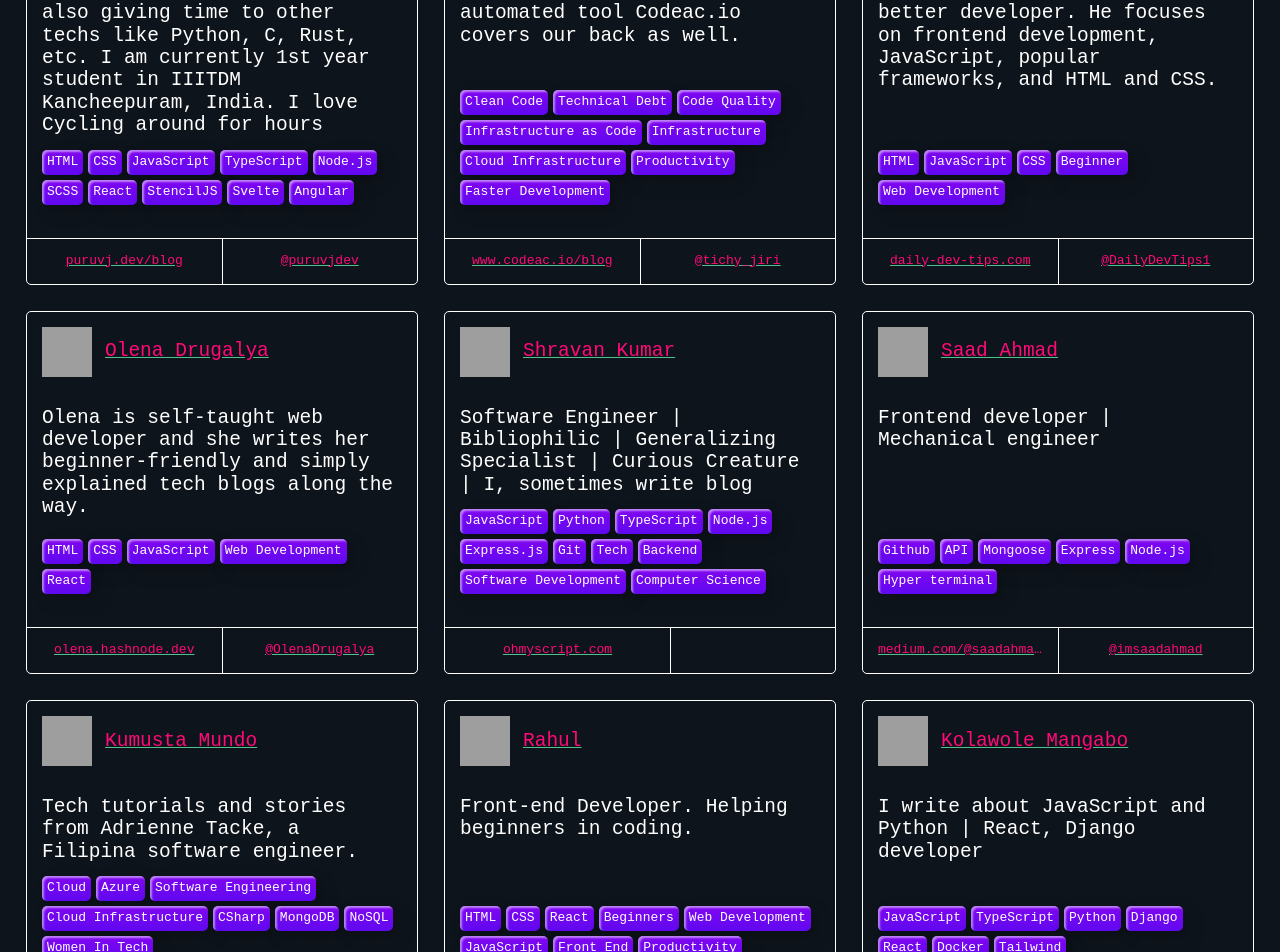
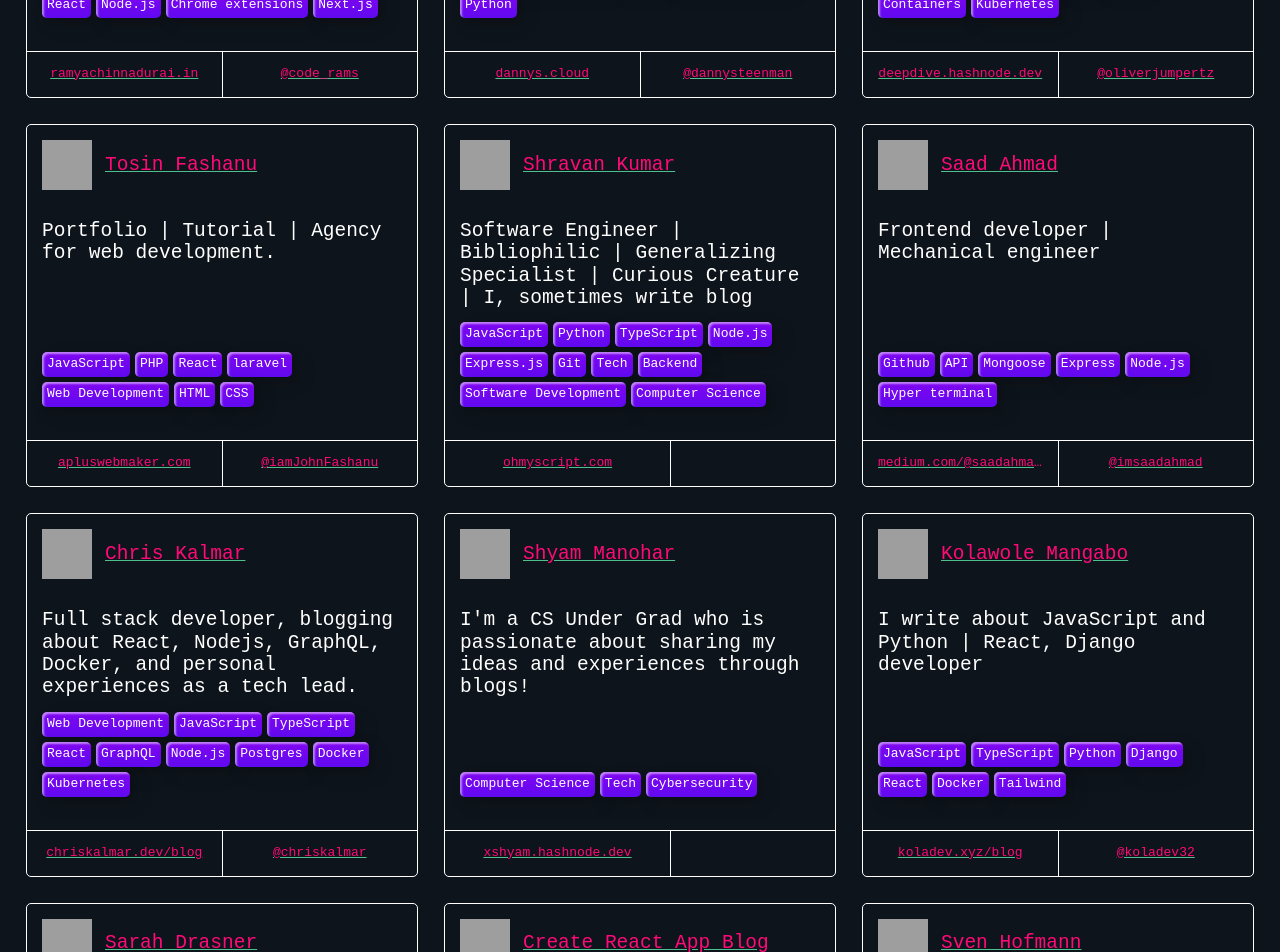
Before and after one commit to markodenic/awesome-tech-blogs, a Nuxt app: page / in a window 1280 px wide. Shown: the part 1600-2552 px from the top of the page. Built offline with nearby package versions, Linux system fonts and the light colour scheme; grey boxes are pictures that could not be loaded.

Commit message:
Update data.js
Added my blog site to the list

```diff
--- a/data.js
+++ b/data.js
@@ -38,6 +38,17 @@ module.exports = [
       "Backend",
       "Software Development",
       "Computer Science",
+    ],
+  },
+  {
+    name: "Shyam Manohar",
+    description:
+      "I'm a CS Under Grad who is passionate about sharing my ideas and experiences through blogs!",
+    url: "https://xshyam.hashnode.dev",
+    tags: [
+      "Computer Science",
+      "Tech",
+      "Cybersecurity",
     ],
   },
   {
```
